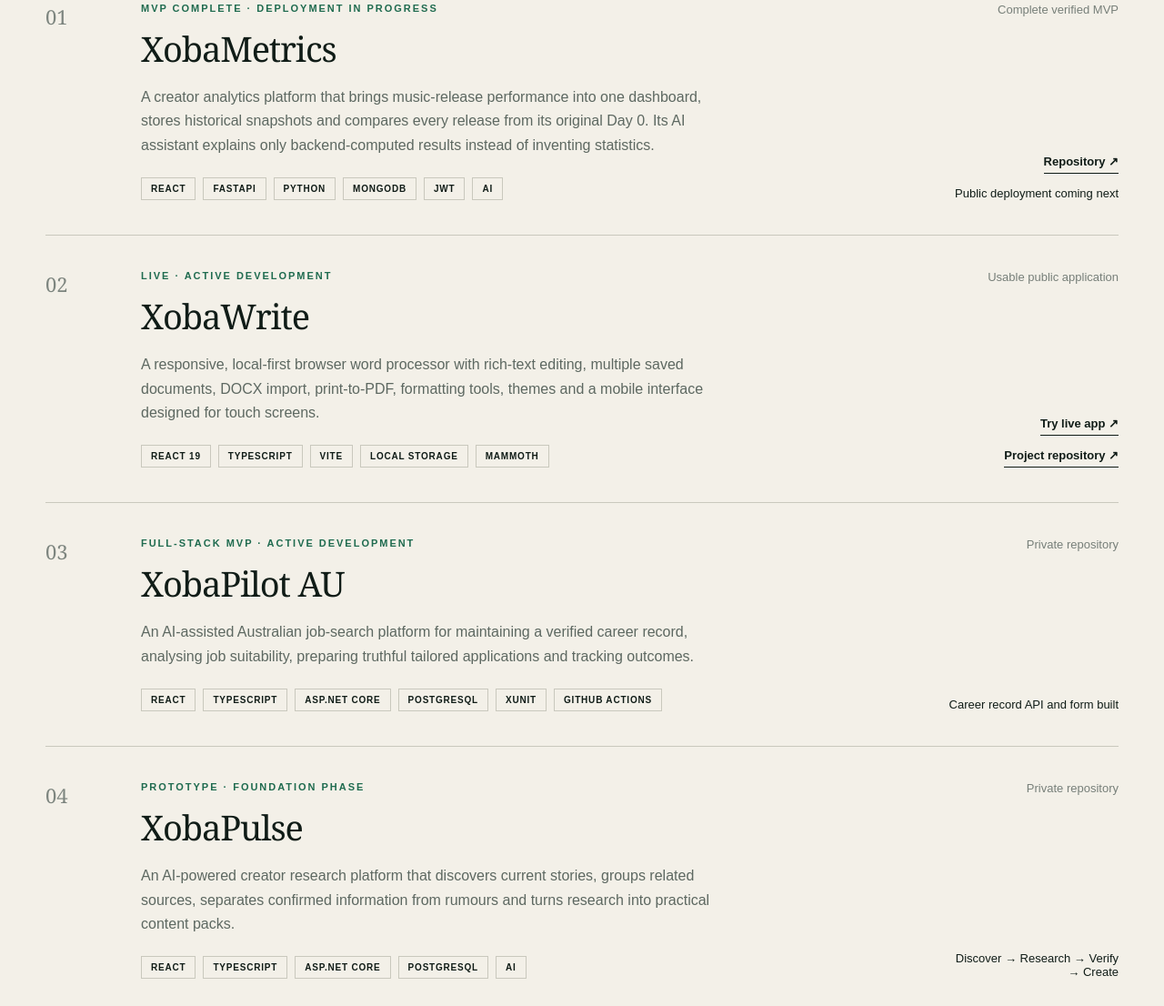
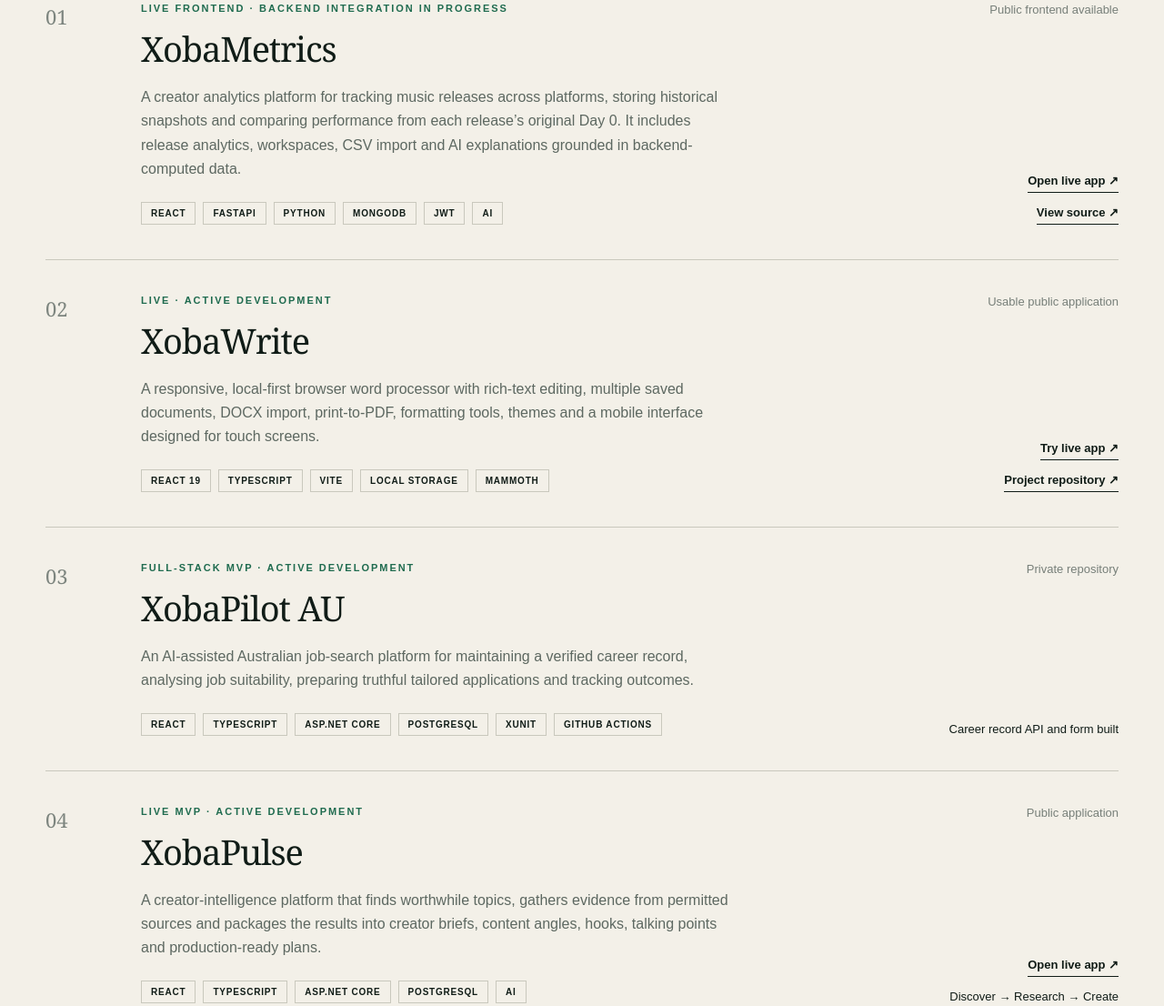
Before and after one commit to obaonikoyi/obaonikoyi.github.io, a plain HTML site: page index.html in a window 1280 px wide. Shown: the part 1125-2231 px from the top of the page at 91% size. Drawn offline with Linux system fonts and the light colour scheme.

Commit message:
Update live product links and portfolio details

```diff
--- a/index.html
+++ b/index.html
@@ -18,12 +18,12 @@
 <body>
   <nav class="shell" aria-label="Main navigation"><a class="logo" href="#top" aria-label="Home">OO</a><div class="navlinks"><a href="#work">Work</a><a href="#about">About</a><a href="#contact">Contact</a></div><a class="outline" href="https://github.com/obaonikoyi" target="_blank" rel="noreferrer">GitHub ↗</a></nav>
   <main>
-    <section class="hero shell" id="top"><p class="eyebrow"><span class="dot"></span>Adelaide, South Australia · Open to opportunities</p><h1>I build practical<br><em>software that helps.</em></h1><div class="hero-bottom"><p>I’m <strong>Obadiah Onikoyi</strong>, a software developer focused on full-stack .NET and modern web applications. I turn real problems into clear, useful products.</p><a class="button" href="#work">Explore my work <span>↓</span></a></div></section>
+    <section class="hero shell" id="top"><p class="eyebrow"><span class="dot"></span>Adelaide, South Australia · Open to opportunities</p><h1>I build practical<br><em>software that helps.</em></h1><div class="hero-bottom"><p>I’m <strong>Obadiah Onikoyi</strong>, a software developer building full-stack, AI-enabled and modern web applications. I turn real problems into clear, useful products.</p><a class="button" href="#work">Explore my work <span>↓</span></a></div></section>
     <section class="work shell" id="work"><div class="heading"><p class="kicker">Selected work</p><h2>Projects built around<br>real problems.</h2><p>Each project shows how I think, build and improve—not just the final screen.</p></div><div class="projects">
-      <article class="project"><div class="number">01</div><div><p class="status">MVP complete · Deployment in progress</p><h3>XobaMetrics</h3><p class="summary">A creator analytics platform that brings music-release performance into one dashboard, stores historical snapshots and compares every release from its original Day 0. Its AI assistant explains only backend-computed results instead of inventing statistics.</p><div class="tags"><span>React</span><span>FastAPI</span><span>Python</span><span>MongoDB</span><span>JWT</span><span>AI</span></div></div><div class="project-end"><p>Complete verified MVP</p><div class="project-links"><a href="https://github.com/obaonikoyi/xobametrics" target="_blank" rel="noreferrer">Repository ↗</a><span>Public deployment coming next</span></div></div></article>
-      <article class="project"><div class="number">02</div><div><p class="status">Live · Active development</p><h3>XobaWrite</h3><p class="summary">A responsive, local-first browser word processor with rich-text editing, multiple saved documents, DOCX import, print-to-PDF, formatting tools, themes and a mobile interface designed for touch screens.</p><div class="tags"><span>React 19</span><span>TypeScript</span><span>Vite</span><span>Local storage</span><span>Mammoth</span></div></div><div class="project-end"><p>Usable public application</p><div class="project-links"><a href="https://right.3xsoba.com" target="_blank" rel="noreferrer">Try live app ↗</a><a href="https://github.com/obaonikoyi/xobawrite" target="_blank" rel="noreferrer">Project repository ↗</a></div></div></article>
+      <article class="project"><div class="number">01</div><div><p class="status">Live frontend · Backend integration in progress</p><h3>XobaMetrics</h3><p class="summary">A creator analytics platform for tracking music releases across platforms, storing historical snapshots and comparing performance from each release’s original Day 0. It includes release analytics, workspaces, CSV import and AI explanations grounded in backend-computed data.</p><div class="tags"><span>React</span><span>FastAPI</span><span>Python</span><span>MongoDB</span><span>JWT</span><span>AI</span></div></div><div class="project-end"><p>Public frontend available</p><div class="project-links"><a href="https://metrics.3xoba.com" target="_blank" rel="noreferrer">Open live app ↗</a><a href="https://github.com/obaonikoyi/xobametrics" target="_blank" rel="noreferrer">View source ↗</a></div></div></article>
+      <article class="project"><div class="number">02</div><div><p class="status">Live · Active development</p><h3>XobaWrite</h3><p class="summary">A responsive, local-first browser word processor with rich-text editing, multiple saved documents, DOCX import, print-to-PDF, formatting tools, themes and a mobile interface designed for touch screens.</p><div class="tags"><span>React 19</span><span>TypeScript</span><span>Vite</span><span>Local storage</span><span>Mammoth</span></div></div><div class="project-end"><p>Usable public application</p><div class="project-links"><a href="https://write.3xoba.com" target="_blank" rel="noreferrer">Try live app ↗</a><a href="https://github.com/obaonikoyi/xobawrite" target="_blank" rel="noreferrer">Project repository ↗</a></div></div></article>
       <article class="project"><div class="number">03</div><div><p class="status">Full-stack MVP · Active development</p><h3>XobaPilot AU</h3><p class="summary">An AI-assisted Australian job-search platform for maintaining a verified career record, analysing job suitability, preparing truthful tailored applications and tracking outcomes.</p><div class="tags"><span>React</span><span>TypeScript</span><span>ASP.NET Core</span><span>PostgreSQL</span><span>xUnit</span><span>GitHub Actions</span></div></div><div class="project-end"><p>Private repository</p><span>Career record API and form built</span></div></article>
-      <article class="project"><div class="number">04</div><div><p class="status">Prototype · Foundation phase</p><h3>XobaPulse</h3><p class="summary">An AI-powered creator research platform that discovers current stories, groups related sources, separates confirmed information from rumours and turns research into practical content packs.</p><div class="tags"><span>React</span><span>TypeScript</span><span>ASP.NET Core</span><span>PostgreSQL</span><span>AI</span></div></div><div class="project-end"><p>Private repository</p><span>Discover → Research → Verify → Create</span></div></article>
+      <article class="project"><div class="number">04</div><div><p class="status">Live MVP · Active development</p><h3>XobaPulse</h3><p class="summary">A creator-intelligence platform that finds worthwhile topics, gathers evidence from permitted sources and packages the results into creator briefs, content angles, hooks, talking points and production-ready plans.</p><div class="tags"><span>React</span><span>TypeScript</span><span>ASP.NET Core</span><span>PostgreSQL</span><span>AI</span></div></div><div class="project-end"><p>Public application</p><div class="project-links"><a href="https://pulse.3xoba.com" target="_blank" rel="noreferrer">Open live app ↗</a><span>Discover → Research → Create</span></div></div></article>
       <article class="project"><div class="number">05</div><div><p class="status">Guided demo development</p><h3>TaxPrep AU</h3><p class="summary">An Australian tax-preparation assistant that helps individuals organise transaction records, review possible work-related expenses, track evidence and prepare a summary for myTax or a registered tax agent.</p><div class="tags"><span>React</span><span>TypeScript</span><span>.NET 8</span><span>Web API</span><span>CSV</span></div></div><div class="project-end"><p>Uses fictional demo data</p><a href="https://github.com/obaonikoyi/taxprep-au" target="_blank" rel="noreferrer">View project ↗</a></div></article>
       <article class="project"><div class="number">06</div><div><p class="status">Completed · University capstone</p><h3>ICT Project Management Tool</h3><p class="summary">A web-based project-management and allocation system built with a four-person team. I was the primary developer and delivered approximately 85% of the application.</p><div class="tags"><span>C#</span><span>ASP.NET Core MVC</span><span>Entity Framework</span><span>SQL Server</span><span>Razor</span></div></div><div class="project-end"><p>Distinction · Private repository</p><span>Full-stack capstone project</span></div></article>
     </div></section>
```
